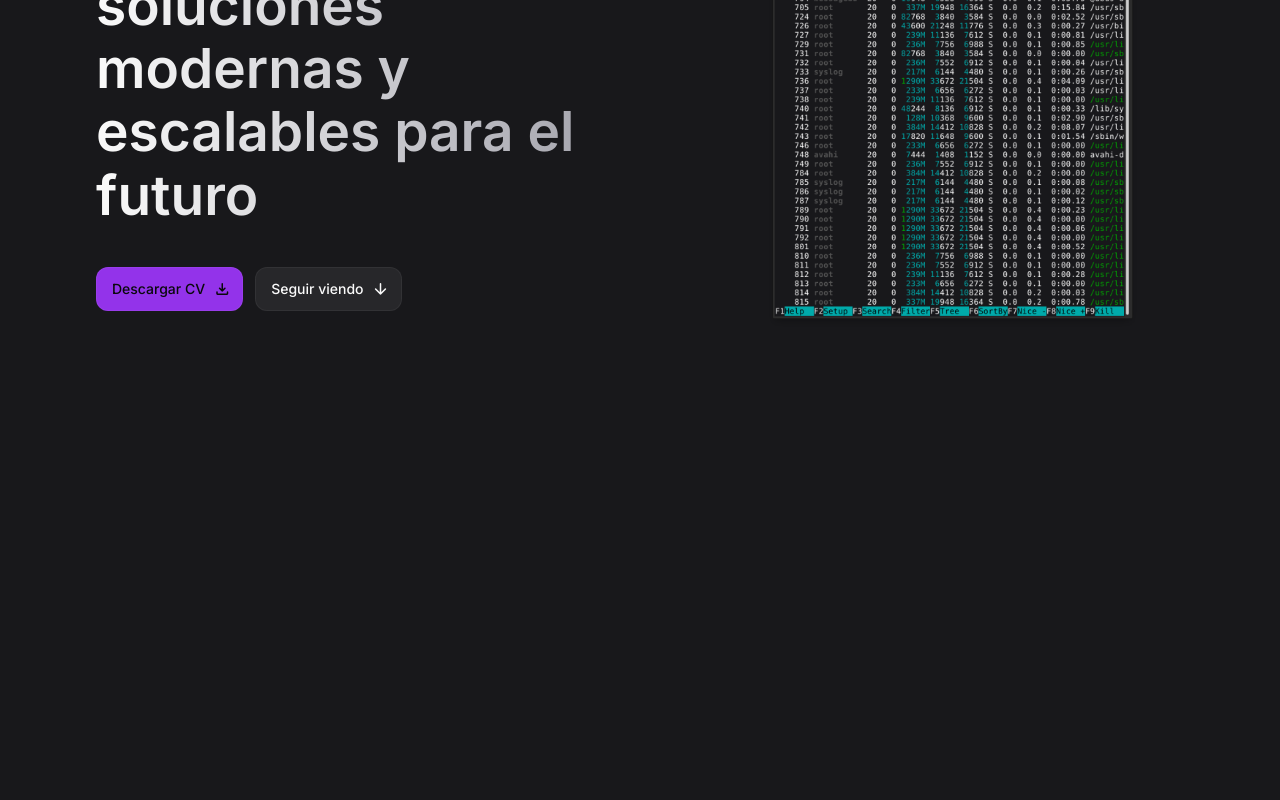
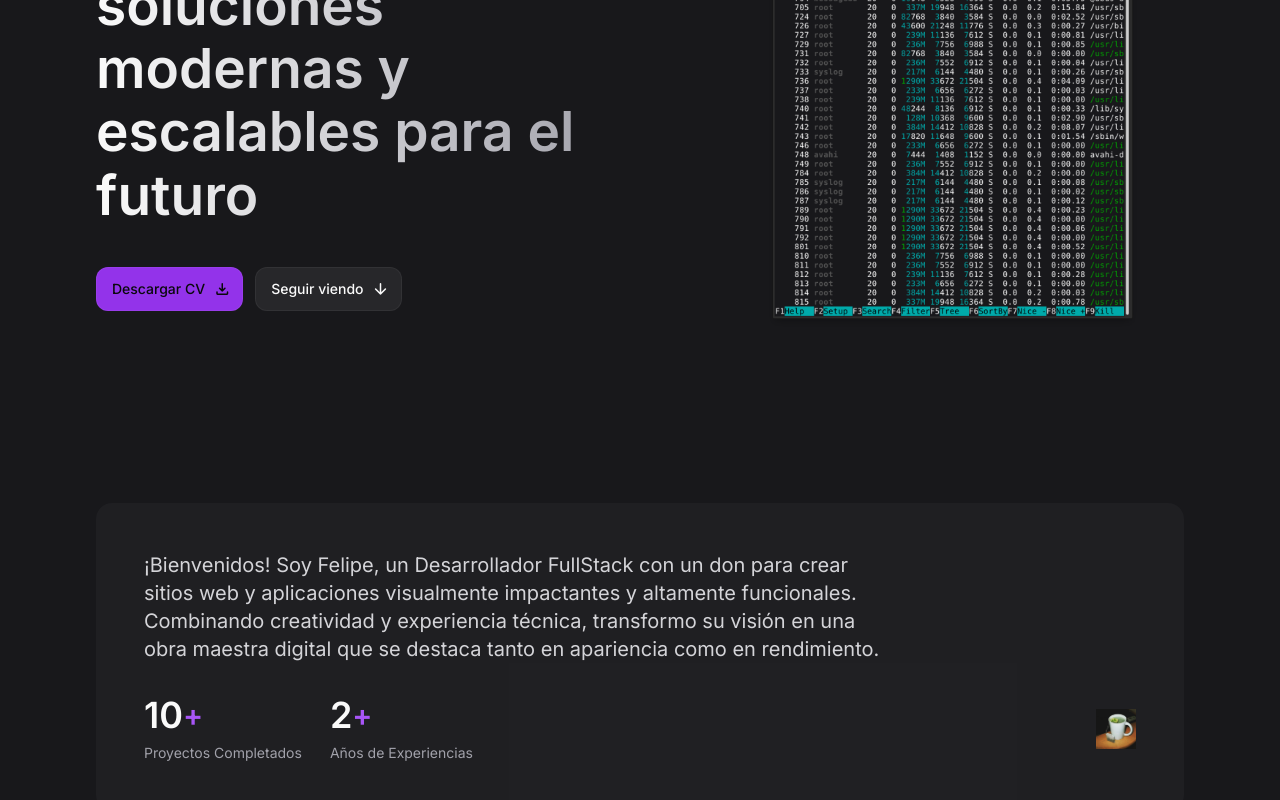
Before and after one commit to felipecastillo-b/portfolio, a React (Vite) app: page / in a window 1280 px wide. Shown: the part 354-1154 px from the top of the page. Before the commit the page ends 800 px from the top, so only its background shows below. Built offline with nearby package versions, Linux system fonts and the light colour scheme.

Commit message:
finsish about.jsx

```diff
--- a/src/App.jsx
+++ b/src/App.jsx
@@ -1,5 +1,6 @@
 import Header from "./components/Header";
 import Hero from "./components/Hero";
+import About from "./components/About";
 
 const App = () => {
 
@@ -8,6 +9,7 @@ const App = () => {
         <Header />
         <main>
             <Hero />
+            <About />
         </main>
         </>
     )
--- /dev/null
+++ b/src/components/About.jsx
@@ -0,0 +1,44 @@
+//import React from 'react'
+
+const aboutItems = [
+    {
+        label: 'Proyectos Completados',
+        number: 10
+    },
+    {
+        label: 'Años de Experiencias',
+        number: 2
+    }
+];
+
+const About = () => {
+    return (
+        <section id="about" className="section">
+            <div className="container">
+                <div className="bg-zinc-800/50 p-7 rounded-2xl md:p-12">
+                    <p className="text-zinc-300 mb-4 md:mb-8 md:text-xl md:max-w-[60ch]">
+                    ¡Bienvenidos! Soy Felipe, un Desarrollador FullStack con un don para crear sitios web y aplicaciones visualmente impactantes y altamente funcionales. Combinando creatividad y experiencia técnica, transformo su visión en una obra maestra digital que se destaca tanto en apariencia como en rendimiento.
+                    </p>
+
+                    <div className="flex flex-wrap items-center gap-4 md:gap-7">
+                        {
+                            aboutItems.map(({ label, number }, key) => (
+                                <div key={key}>
+                                    <div className="flex items-center md:mb-2">
+                                        <span className="text-2xl font-semibold md:text-4xl">{number}</span>
+                                        <span className="text-purple-500 font-semibold md:text-3xl">+</span>
+                                    </div>
+                                    <p className="text-sm text-zinc-400">{label}</p>
+                                </div>
+                            ))
+                        }
+
+                        <img src="/images/logo.jpg" alt="Logo" width={30} height={30} className="ml-auto md:w-[40px] md:h-[40px]" />
+                    </div>
+                </div>
+            </div>
+        </section>
+    )
+}
+
+export default About
--- a/src/index.css
+++ b/src/index.css
@@ -85,6 +85,10 @@ body {
     @apply w-full h-full object-cover;
 }
 
+.section {
+    @apply pt-20 lg:pt-32
+}
+
 /* tipografia */
 
 .headline-1 {
```
